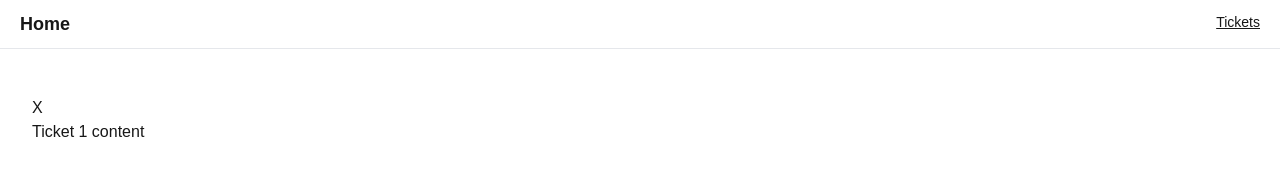
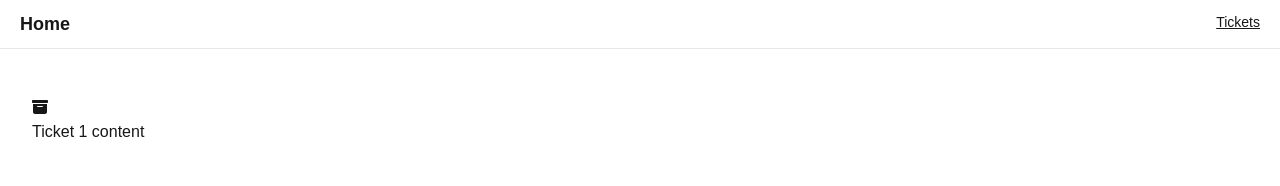
Before and after one commit to nahid-pavel/nextjs-tickets-app, a Next.js app: page /tickets/1 in a window 1280 px wide. Shown: the top 186 px of the page. Built offline with nearby package versions, Linux system fonts and the light colour scheme.

Commit message:
added fontawesome icon

```diff
--- a/package.json
+++ b/package.json
@@ -12,7 +12,11 @@
     "clsx": "^2.1.1",
     "next": "15.0.3",
     "react": "19.0.0-rc-66855b96-20241106",
-    "react-dom": "19.0.0-rc-66855b96-20241106"
+    "react-dom": "19.0.0-rc-66855b96-20241106",
+    "@fortawesome/fontawesome-svg-core": "latest",
+    "@fortawesome/free-brands-svg-icons": "latest",
+    "@fortawesome/free-solid-svg-icons": "latest",
+    "@fortawesome/react-fontawesome": "latest"
   },
   "devDependencies": {
     "@types/node": "^20",
--- a/src/app/tickets/[id]/page.tsx
+++ b/src/app/tickets/[id]/page.tsx
@@ -1,4 +1,7 @@
 import { initialTickets } from "@/app/data";
+
+import { faBoxArchive, faBoxOpen } from "@fortawesome/free-solid-svg-icons";
+import { FontAwesomeIcon } from "@fortawesome/react-fontawesome";
 import React from "react";
 
 type TicketParams = {
@@ -7,11 +10,21 @@
   };
 };
 const TICKET_ICONS = {
-  OPEN: "O",
-  DONE: "X",
+  OPEN: (
+    <FontAwesomeIcon
+      icon={faBoxOpen}
+      style={{ fontSize: "1rem", width: "1rem", height: "1rem" }}
+    />
+  ),
+  DONE: (
+    <FontAwesomeIcon
+      icon={faBoxArchive}
+      style={{ fontSize: "1rem", width: "1rem", height: "1rem" }}
+    />
+  ),
 };
 const Ticket = ({ params }: TicketParams) => {
-  const ticket = initialTickets?.find((ticket) => ticket.id === params.id);
+  const ticket = initialTickets?.find((ticket) => ticket?.id === params?.id);
   if (!ticket) {
     return "No Tickets Found";
   }
```
Also changed, not shown: 1 other file (tests, documents, lock files or other folders).
